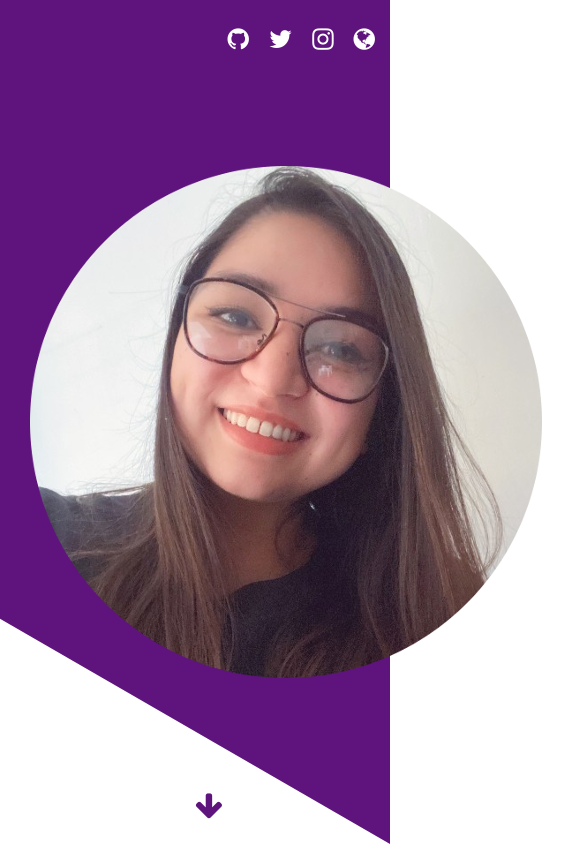
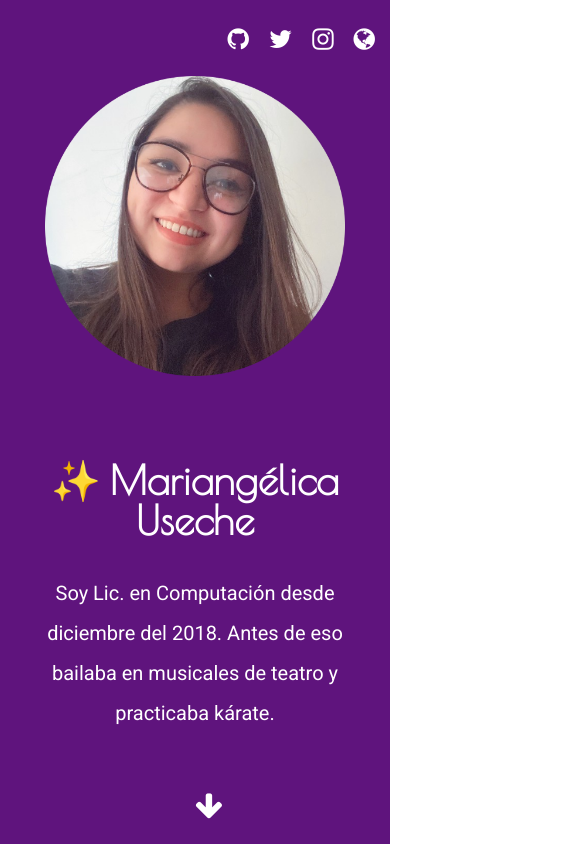
Before and after one commit to musartedev/vue-fun-facts, a Vue app: page / in a window 390 px wide. Shown: the top 846 px of the page, 585 px wide, since content can reach past the window. Built offline with nearby package versions, Linux system fonts and the light colour scheme.

Commit message:
Add media queries

```diff
--- a/src/App.vue
+++ b/src/App.vue
@@ -52,7 +52,7 @@ export default {
           id: 2,
           title: '☀️ Me encanta hacer Yoga',
           description:
-            'Empecé en el 2016 y aunque a veces he sido intermitente, no creo que lo vaya a dejar por completo. La práctica diaria trajo a mi vida una paz que no había experimientado antes.',
+            'Empecé en el 2016 y aunque a veces he sido intermitente, no creo que lo vaya a dejar por completo.',
           image: YogaImage,
         },
         {
@@ -90,6 +90,7 @@ export default {
 @import url("https://fonts.googleapis.com/css2?family=Poiret+One&family=Roboto&display=swap");
 :root {
   --color-primary: #5f147d;
+  --color-secondary: #a331d0;
 }
 
 html {
@@ -104,6 +105,10 @@ body {
   color: black;
   margin: 0;
   padding: 0;
+}
+
+img {
+  max-width: 400px;
 }
 
 .skewed {
@@ -130,8 +135,10 @@ body {
   padding: 0 30px;
 }
 
-.content svg {
+.content svg,
+.content img {
   width: 600px;
+  margin: auto;
 }
 
 .content .text {
@@ -159,4 +166,38 @@ body {
   cursor: pointer;
   z-index: 3;
 }
+
+@media screen and (max-width: 768px) {
+  .content {
+    grid-template-columns: 1fr;
+    grid-template-rows: 1fr 1fr;
+    padding: 0 20px;
+  }
+  .skewed {
+    transform: skewY(10deg);
+  }
+  .content svg,
+  .content img {
+    padding-top: 30px;
+    width: 300px;
+    margin: auto;
+  }
+
+  .content .text {
+    margin-top: 10px;
+    padding: 0;
+    font-size: 20px;
+    line-height: 40px;
+  }
+}
+
+@media screen and (max-width: 425px) {
+  .skewed {
+    transform: skewY(0deg);
+  }
+
+  .arrow {
+    color: white;
+  }
+}
 </style>
```
